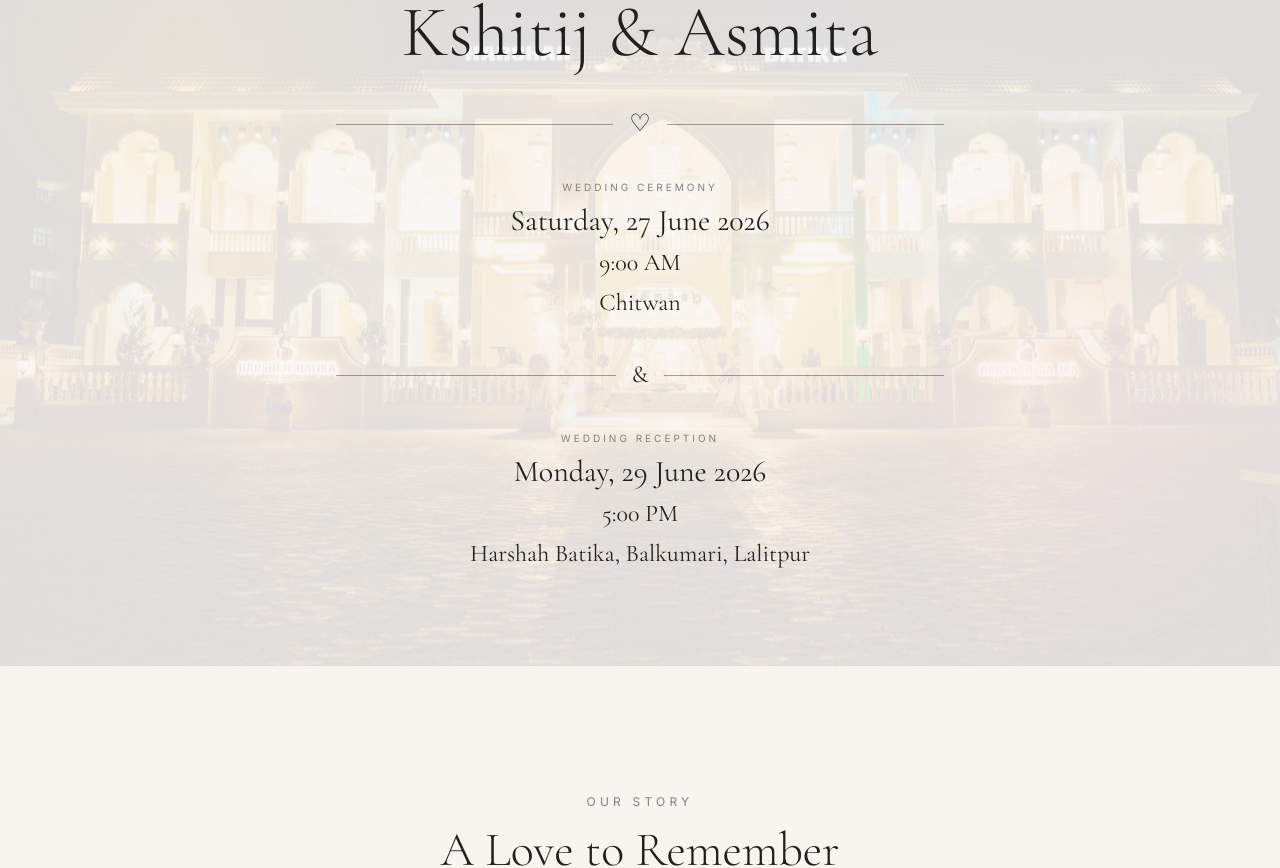
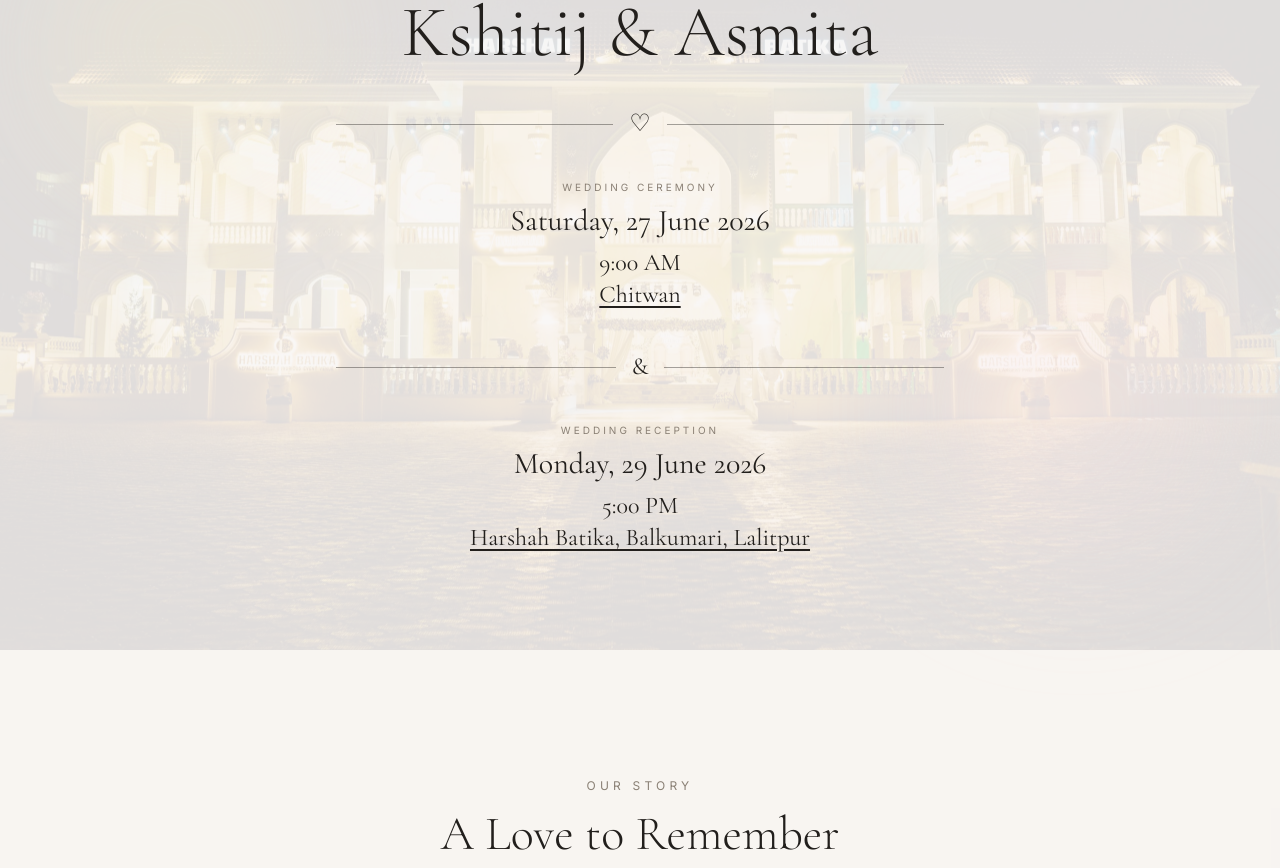
Before and after one commit to kshitijpoudyal/save-the-date, a React (Vite) app: page / in a window 1280 px wide. Shown: the part 1479-2347 px from the top of the page. Built offline with nearby package versions, Linux system fonts and the light colour scheme.

Commit message:
update google maps url

```diff
--- a/src/components/wedding/DetailsSection.jsx
+++ b/src/components/wedding/DetailsSection.jsx
@@ -1,6 +1,6 @@
 import { motion } from 'framer-motion';
 
-function EventCard({ type, date, time, venue, delay }) {
+function EventCard({ type, date, time, venue, venueUrl, delay }) {
   return (
     <motion.div
       initial={{ opacity: 0, y: 20 }}
@@ -12,7 +12,11 @@ function EventCard({ type, date, time, venue, delay }) {
       <p className="font-sans text-[10px] tracking-[0.3em] uppercase text-muted-foreground">{type}</p>
       <p className="font-serif text-2xl sm:text-3xl text-foreground">{date}</p>
       <p className="font-serif text-xl sm:text-2xl text-foreground">{time}</p>
-      <p className="font-serif text-xl sm:text-2xl text-foreground">{venue}</p>
+      {venueUrl ? (
+        <a href={venueUrl} target="_blank" rel="noopener noreferrer" className="font-serif text-xl sm:text-2xl text-foreground underline underline-offset-4 hover:opacity-70 transition-opacity">{venue}</a>
+      ) : (
+        <p className="font-serif text-xl sm:text-2xl text-foreground">{venue}</p>
+      )}
     </motion.div>
   );
 }
@@ -59,6 +63,7 @@ export default function DetailsSection({ venueImage }) {
           date="Saturday, 27 June 2026"
           time="9:00 AM"
           venue="Chitwan"
+          venueUrl="https://www.google.com/maps/search/?api=1&query=Chitwan,+Nepal"
           delay={0.1}
         />
 
@@ -75,6 +80,7 @@ export default function DetailsSection({ venueImage }) {
           date="Monday, 29 June 2026"
           time="5:00 PM"
           venue="Harshah Batika, Balkumari, Lalitpur"
+          venueUrl="https://www.google.com/maps/search/?api=1&query=Harshah+Batika,+Balkumari,+Lalitpur,+Nepal"
           delay={0.1}
         />
       </div>
```
